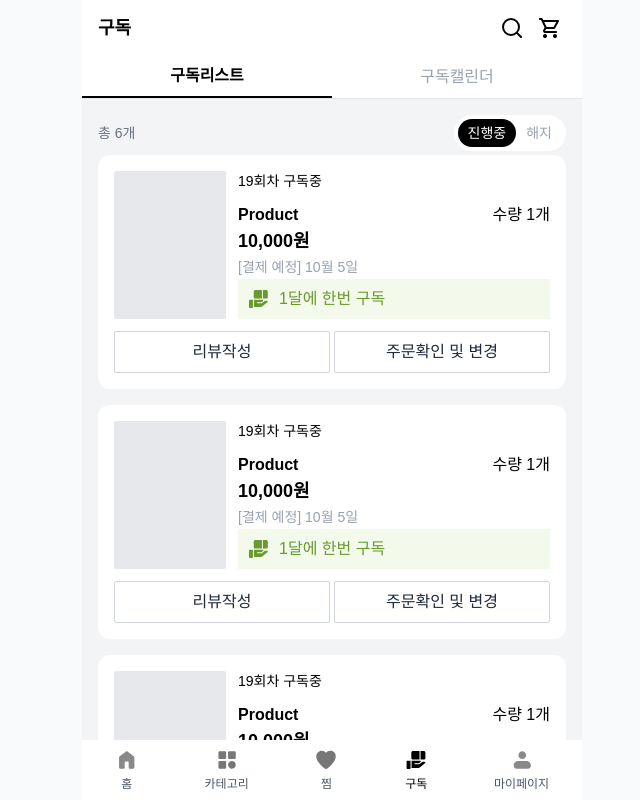
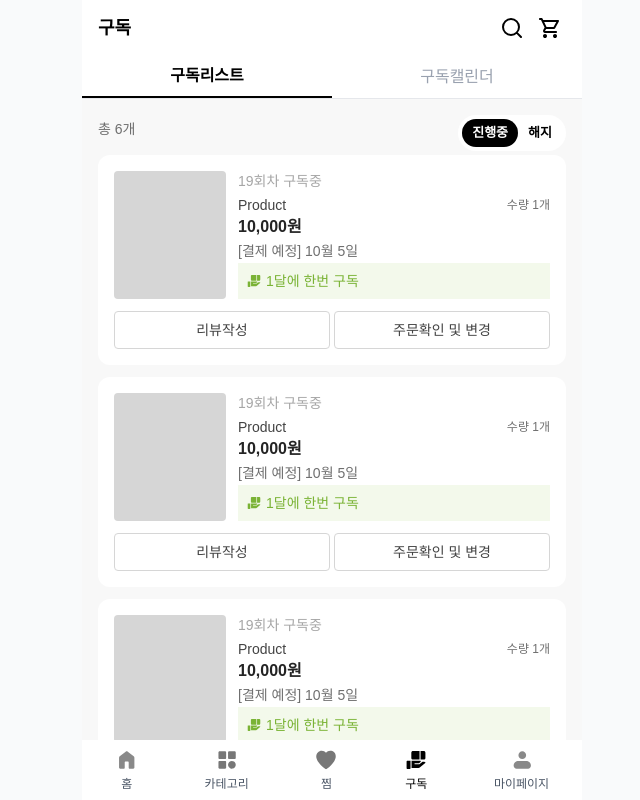
Before and after one commit to ydsic/mogupick, a Next.js app: page /subscribe in a window 1280 px wide. Shown: the whole page, without its empty margins (308-948 px from the left). Built offline with nearby package versions, Linux system fonts and the light colour scheme; no server answers.

Commit message:
fix: 구독리스트, 구독캘린더 디자인 수정

```diff
--- a/src/app/(main)/subscribe/_components/StatusFilter.tsx
+++ b/src/app/(main)/subscribe/_components/StatusFilter.tsx
@@ -7,13 +7,13 @@ export interface StatusFilterProps {
 
 export default function StatusFilter({ value, onChange }: StatusFilterProps) {
   return (
-    <div className="flex items-center rounded-full bg-white p-1 text-gray-400">
+    <div className="flex items-center rounded-full bg-white p-1 font-semibold text-black">
       <button
         onClick={() => onChange('ongoing')}
         className={
           value === 'ongoing'
-            ? 'rounded-full bg-black px-2.5 py-1 text-sm text-white'
-            : 'px-2.5 py-1 text-sm'
+            ? 'rounded-full bg-black px-2.5 py-1 text-[13px] text-white'
+            : 'px-2.5 py-1 text-[13px]'
         }
       >
         진행중
@@ -22,8 +22,8 @@ export default function StatusFilter({ value, onChange }: StatusFilterProps) {
         onClick={() => onChange('canceled')}
         className={
           value === 'canceled'
-            ? 'rounded-full bg-black px-2.5 py-1 text-sm text-white'
-            : 'px-2.5 py-1 text-sm'
+            ? 'rounded-full bg-black px-2.5 py-1 text-[13px] text-white'
+            : 'px-2.5 py-1 text-[13px]'
         }
       >
         해지
--- a/src/app/(main)/subscribe/_components/SubscribeCalendar.tsx
+++ b/src/app/(main)/subscribe/_components/SubscribeCalendar.tsx
@@ -39,7 +39,7 @@ export default function SubscribeCalendar({
   const selectedEvents = selectedDay ? eventsForDay(selectedDay) : [];
 
   return (
-    <div className="min-h-dvh bg-gray-100 p-4 shadow-md">
+    <div className="min-h-dvh bg-[#f8f8f8] p-4 shadow-md">
       <div className="flex w-full flex-col items-center rounded-sm bg-white p-4">
         <div className="w-full">
           <Calendar
@@ -50,7 +50,7 @@ export default function SubscribeCalendar({
             renderEvent={(event) => (
               <span
                 key={event.id}
-                className={`rounded px-1 text-xs ${event.color ?? 'bg-gray-200'}`}
+                className={`rounded px-1 text-xs ${event.color ?? 'bg-gray-200'} truncate`}
               >
                 {event.title}
               </span>
@@ -67,7 +67,7 @@ export default function SubscribeCalendar({
           />
         </div>
         <div className="flex w-full justify-between border-t border-gray-200 px-4 pt-4">
-          <p className="text-sm font-medium">이번달 결제 예정 금액</p>
+          <p className="text-sm font-medium text-[#6f6f6f]">이번달 결제 예정 금액</p>
           <div className="font-semibold">
             <span>60,000</span>원
           </div>
@@ -75,8 +75,8 @@ export default function SubscribeCalendar({
       </div>
 
       <div className="mt-4">
-        <div className="flex justify-between text-sm font-medium text-gray-500">
-          <div>
+        <div className="flex justify-between text-[13px] font-medium text-[#6f6f6f]">
+          <div className="font-semibold">
             총 <span>6</span>개
           </div>
           <div>편집</div>
--- a/src/app/(main)/subscribe/_components/SubscribeList.tsx
+++ b/src/app/(main)/subscribe/_components/SubscribeList.tsx
@@ -3,14 +3,14 @@ import SubscribeListItem from './SubscribeListItem';
 
 export default function SubscribeList({ value, onChange }: StatusFilterProps) {
   return (
-    <div className="bg-gray-100 p-4">
-      <div className="mb-1 flex items-end justify-between text-gray-500">
-        <div className="mb-2 text-sm font-medium">
+    <div className="bg-[#f8f8f8] p-4">
+      <div className="mb-1 flex items-center justify-between text-gray-500">
+        <div className="mb-2 text-sm font-medium text-[#6f6f6f]">
           총 <span>6</span>개
         </div>
         <StatusFilter value={value} onChange={onChange} />
       </div>
-      <ul className="flex flex-col gap-4">
+      <ul className="flex flex-col gap-3">
         {Array.from({ length: 6 }).map((_, i) => (
           <SubscribeListItem key={i} />
         ))}
--- a/src/app/(main)/subscribe/_components/SubscribeListItem.tsx
+++ b/src/app/(main)/subscribe/_components/SubscribeListItem.tsx
@@ -1,38 +1,42 @@
 import Link from 'next/link';
-import SubscribeIcon from '@/assets/icons/common/subscription-24px.svg';
+import SubscribeIcon from '@/assets/icons/common/subscription-16px.svg';
 
 export default function SubscribeListItem() {
   return (
     <li className="flex flex-col gap-3 rounded-sm bg-white p-4">
       <div className="flex gap-3">
-        <div className="aspect-square w-28 rounded-xs bg-gray-200" />
+        <div className="aspect-[square] w-28 rounded-[4px] bg-[var(--grey-300)]" />
         <div className="flex-1">
-          <span className="mb-3 block text-sm">19회차 구독중</span>
+          <span className="mb-1 block text-sm text-[#a6a6a6]">19회차 구독중</span>
           <div className="flex items-center justify-between">
-            <p className="font-semibold text-black">Product</p>
-            <span>수량 1개</span>
+            <p className="text-sm text-[#434343]">Product</p>
+            <span className="text-xs text-[#6f6f6f]">수량 1개</span>
           </div>
-          <div className="text-lg font-bold text-black">
+          <div className="text-base font-semibold text-[#242424]">
             <strong>10,000</strong>원
           </div>
           <div>
-            <span className="text-sm text-gray-400">[결제 예정] 10월 5일</span>
-            <div className="flex items-center gap-2 bg-green-50 p-2 text-green-700">
-              <SubscribeIcon className="fill-current text-green-700" />
-              <div>
+            <span className="text-sm text-[#6f6f6f]">[결제 예정] 10월 5일</span>
+            <div className="flex items-center gap-1 bg-[#F3F9EB] p-2">
+              <SubscribeIcon className="fill-current text-[#7AB335]" />
+              {/* text-[#6f6f6f] */}
+              <div className="text-sm text-[#7AB335]">
                 <span>1달</span>에 <span>한번</span> 구독
               </div>
             </div>
           </div>
         </div>
       </div>
-      <div className="flex gap-1 text-center text-gray-800">
-        <Link href="/review" className="flex-1 rounded-xs border border-gray-300 py-2">
-          리뷰작성
-        </Link>
-        <Link href="/subscribe/:id" className="flex-1 rounded-xs border border-gray-300 py-2">
-          주문확인 및 변경
-        </Link>
+      <div className="flex gap-1 text-center text-sm text-[#434343]">
+        <>
+          <Link href="/review" className="flex-1 rounded-[4px] border border-[#d6d6d6] py-2">
+            리뷰작성
+          </Link>
+          <Link href="/subscribe/:id" className="flex-1 rounded-[4px] border border-[#d6d6d6] py-2">
+            주문확인 및 변경
+          </Link>
+        </>
+        {/* <button className="flex-1 rounded-[4px] border border-[#d6d6d6] py-2">구독 재시작</button> */}
       </div>
     </li>
   );
```
Also changed, not shown: src/assets/icons/common/subscription-16px.svg (added).
